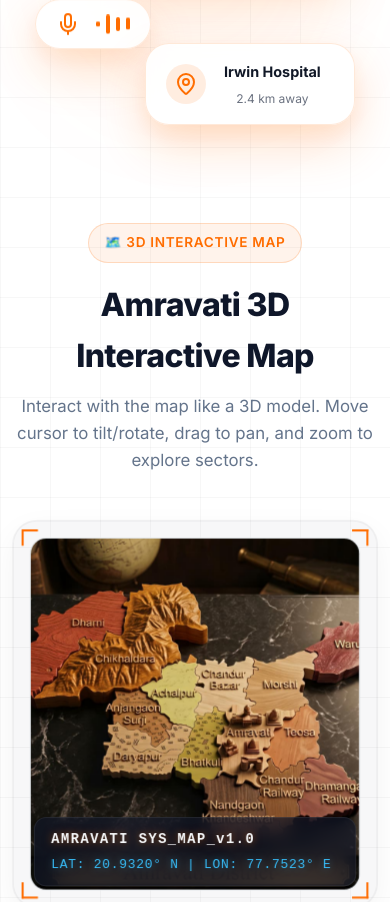
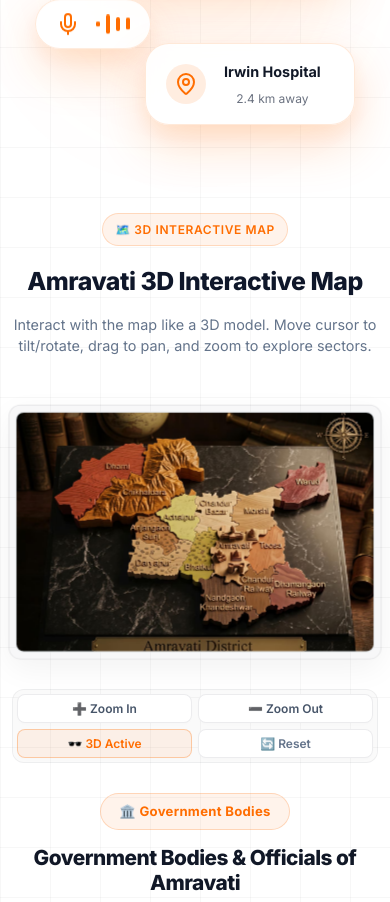
Before and after one commit to YASHPINJARKAR/AI-SATHI, a React (Vite) app: page / in a window 390 px wide. Shown: the part 853-1755 px from the top of the page. Built offline with nearby package versions, Linux system fonts and the light colour scheme.

Commit message:
style: remove HUD overlays, increase map width to 1140px, and implement full mobile responsiveness for 3D map

```diff
--- a/src/pages/LandingPage.css
+++ b/src/pages/LandingPage.css
@@ -1140,8 +1140,8 @@
 .map-3d-card {
   position: relative;
   width: 100%;
-  max-width: 900px;
-  height: 520px;
+  max-width: 1140px;
+  height: 560px;
   background: rgba(15, 23, 42, 0.03);
   border: 1px solid rgba(15, 23, 42, 0.08);
   border-radius: 24px;
@@ -1364,23 +1364,75 @@
     padding: 40px 16px;
   }
   .map-3d-title {
-    font-size: 2rem;
+    font-size: 1.85rem;
   }
   .map-3d-card {
-    height: 380px;
+    height: 330px;
+    border-radius: 16px;
   }
-  .map-3d-overlay-ui {
-    flex-direction: column;
-    align-items: flex-start;
-    gap: 4px;
-    bottom: 20px;
-    left: 20px;
-    right: 20px;
+  .map-3d-viewport {
+    top: 8px;
+    left: 8px;
+    right: 8px;
+    bottom: 8px;
+    border-radius: 12px;
+  }
+  .map-3d-frame-top-left,
+  .map-3d-frame-top-right,
+  .map-3d-frame-bottom-left,
+  .map-3d-frame-bottom-right {
+    display: none; /* Hide sci-fi brackets on tablet/mobile to maximize active image viewport space */
   }
   .map-3d-controls {
-    flex-wrap: wrap;
-    justify-content: center;
-    border-radius: 16px;
+    display: grid;
+    grid-template-columns: repeat(2, 1fr);
+    width: 100%;
+    max-width: 320px;
     gap: 8px;
+    border-radius: 12px;
+    padding: 6px;
+  }
+  .map-control-btn {
+    padding: 8px 12px;
+    font-size: 0.8rem;
   }
 }
+
+@media (max-width: 480px) {
+  .map-3d-section {
+    padding: 30px 12px;
+  }
+  .map-3d-badge {
+    padding: 6px 12px;
+    font-size: 0.75rem;
+  }
+  .map-3d-title {
+    font-size: 1.55rem;
+  }
+  .map-3d-subtitle {
+    font-size: 0.9rem;
+    line-height: 1.5;
+  }
+  .map-3d-card {
+    height: 250px;
+    border-radius: 12px;
+  }
+  .map-3d-viewport {
+    top: 6px;
+    left: 6px;
+    right: 6px;
+    bottom: 6px;
+    border-radius: 8px;
+  }
+  .map-3d-controls {
+    grid-template-columns: repeat(2, 1fr);
+    max-width: 100%;
+    gap: 6px;
+    padding: 4px;
+  }
+  .map-control-btn {
+    padding: 6px 10px;
+    font-size: 0.75rem;
+    border-radius: 8px;
+  }
+}
--- a/src/pages/LandingPage.jsx
+++ b/src/pages/LandingPage.jsx
@@ -404,11 +404,6 @@ export default function LandingPage({ darkMode, setDarkMode }) {
             <div className="map-3d-frame-bottom-left"></div>
             <div className="map-3d-frame-bottom-right"></div>
 
-            {/* Floating Markers / Sectors on top of the 3D surface */}
-            <div className="map-3d-overlay-ui">
-              <div className="map-hud-title">AMRAVATI SYS_MAP_v1.0</div>
-              <div className="map-hud-coordinate">LAT: 20.9320° N | LON: 77.7523° E</div>
-            </div>
           </div>
 
           {/* Interactive HUD Control Panel */}
```
